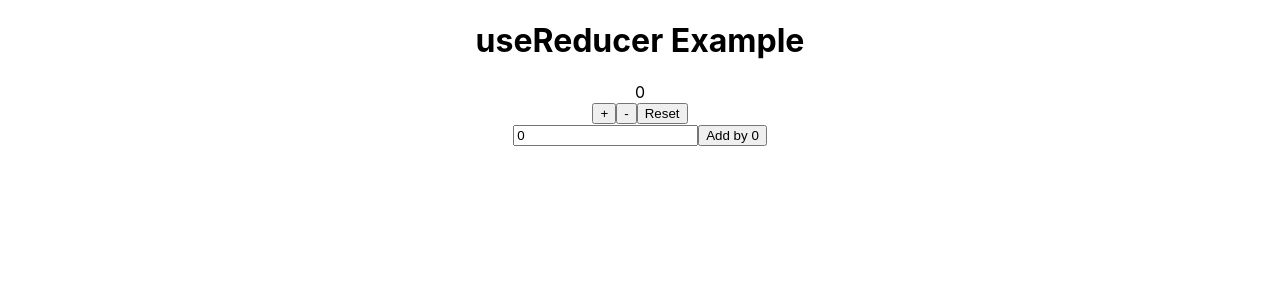
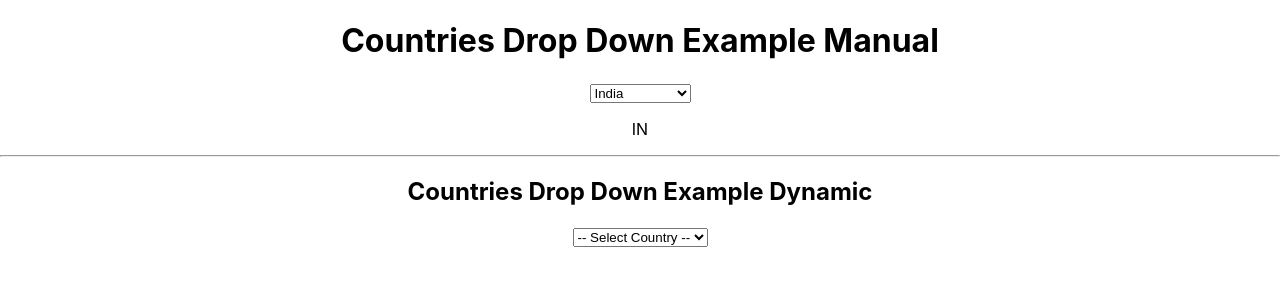
Before and after one commit to braju007/frontend_react_js, a React (Create React App) app in the folder machine_coding/: page / in a window 1280 px wide. Shown: the top 300 px of the page. Built offline with nearby package versions, Linux system fonts and the light colour scheme.

Commit message:
Add DropDownExample component

```diff
--- a/machine_coding/src/App.js
+++ b/machine_coding/src/App.js
@@ -23,7 +23,8 @@ import './App.css';
 // import { TabsSwitcher } from './components/TabsSwitcher';
 // import { DiceRoller } from './components/DiceRoller';
 // import { MultiStepForm } from './components/MultiStepForm';
-import { SimpleUseReducer } from './components/SimpleUseReducer';
+// import { SimpleUseReducer } from './components/SimpleUseReducer';
+import { DropDownExample } from './components/DropDownExample';
 
 function App() {
   return (
@@ -51,8 +52,9 @@ function App() {
       <StringZigzagConverter />
       <TabsSwitcher />
       <DiceRoller />
-      <MultiStepForm /> */}
-      <SimpleUseReducer />
+      <MultiStepForm />
+      <SimpleUseReducer /> */}
+      <DropDownExample />
     </div>
   );
 }
--- /dev/null
+++ b/machine_coding/src/components/DropDownExample.jsx
@@ -0,0 +1,81 @@
+import React, { useState } from 'react';
+
+export const DropDownExample = () => {
+  const [selectedCountry, setSelectedCountry] = useState('IN');
+  const [selectedCountry1, setSelectedCountry1] = useState('');
+
+  const countryListWithDetails = [
+    {
+      name: 'India',
+      capital: 'Delhi',
+      value: 'IN',
+      cities: ['Bangalore', 'Mumbai', 'Kolkata'],
+    },
+    {
+      name: 'Sri Lanka',
+      capital: 'Colombo',
+      value: 'SL',
+      cities: ['Negombo', 'Batticaloa', 'Dambulla'],
+    },
+    {
+      name: 'South Africa',
+      capital: 'Cape Town',
+      value: 'SA',
+      cities: ['Johannesburg', 'Durban', 'Port'],
+    },
+    {
+      name: 'New Zealand',
+      capital: 'Wellington',
+      value: 'NZ',
+      cities: ['Hamilton', 'Tauranga', 'Napier'],
+    },
+  ];
+
+  const handleChanges = (e) => {
+    setSelectedCountry(e.target.value);
+  };
+
+  const handleDynamicChanges = (e) => {
+    setSelectedCountry1(e.target.value);
+  };
+
+  // Find the selected country object for dynamic dropdown
+  const selectedCountryDetails = countryListWithDetails.find(
+    (country) => country.value === selectedCountry1
+  );
+
+  return (
+    <div>
+      <h1>Countries Drop Down Example Manual</h1>
+      <select onChange={handleChanges} value={selectedCountry}>
+        <option value="IN">India</option>
+        <option value="SL">Sri Lanka</option>
+        <option value="SA">South Africa</option>
+        <option value="NZ">New Zealand</option>
+      </select>
+      <p>{selectedCountry}</p>
+
+      <hr />
+
+      <h2>Countries Drop Down Example Dynamic</h2>
+      <select onChange={handleDynamicChanges} value={selectedCountry1}>
+        <option value="">-- Select Country --</option>
+        {countryListWithDetails.map((country, index) => (
+          <option key={index} value={country.value}>
+            {country.name}
+          </option>
+        ))}
+      </select>
+
+      {selectedCountryDetails && (
+        <select>
+          {selectedCountryDetails.cities.map((city, index) => (
+            <option key={index} value={city}>
+              {city}
+            </option>
+          ))}
+        </select>
+      )}
+    </div>
+  );
+};
```
